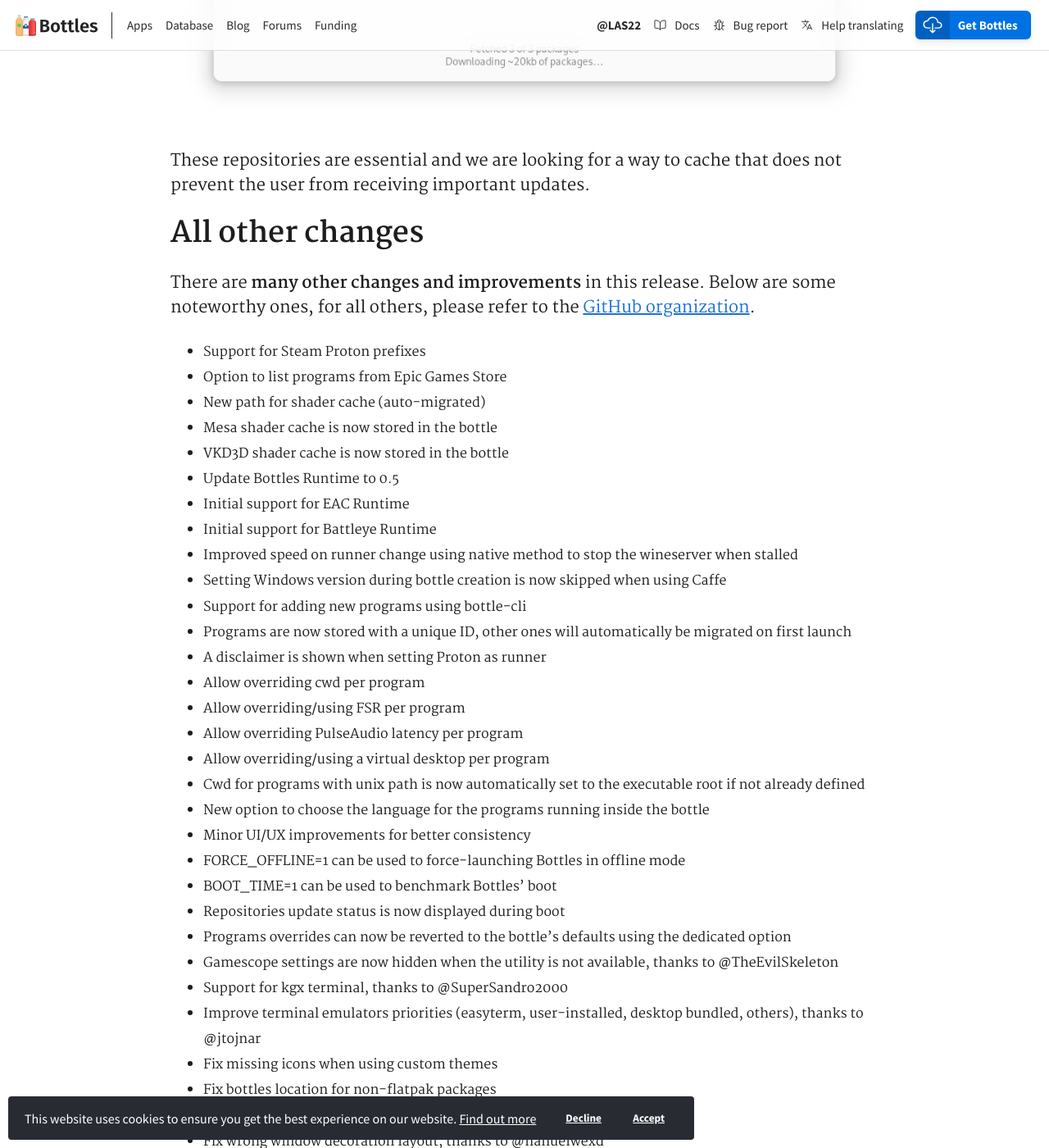
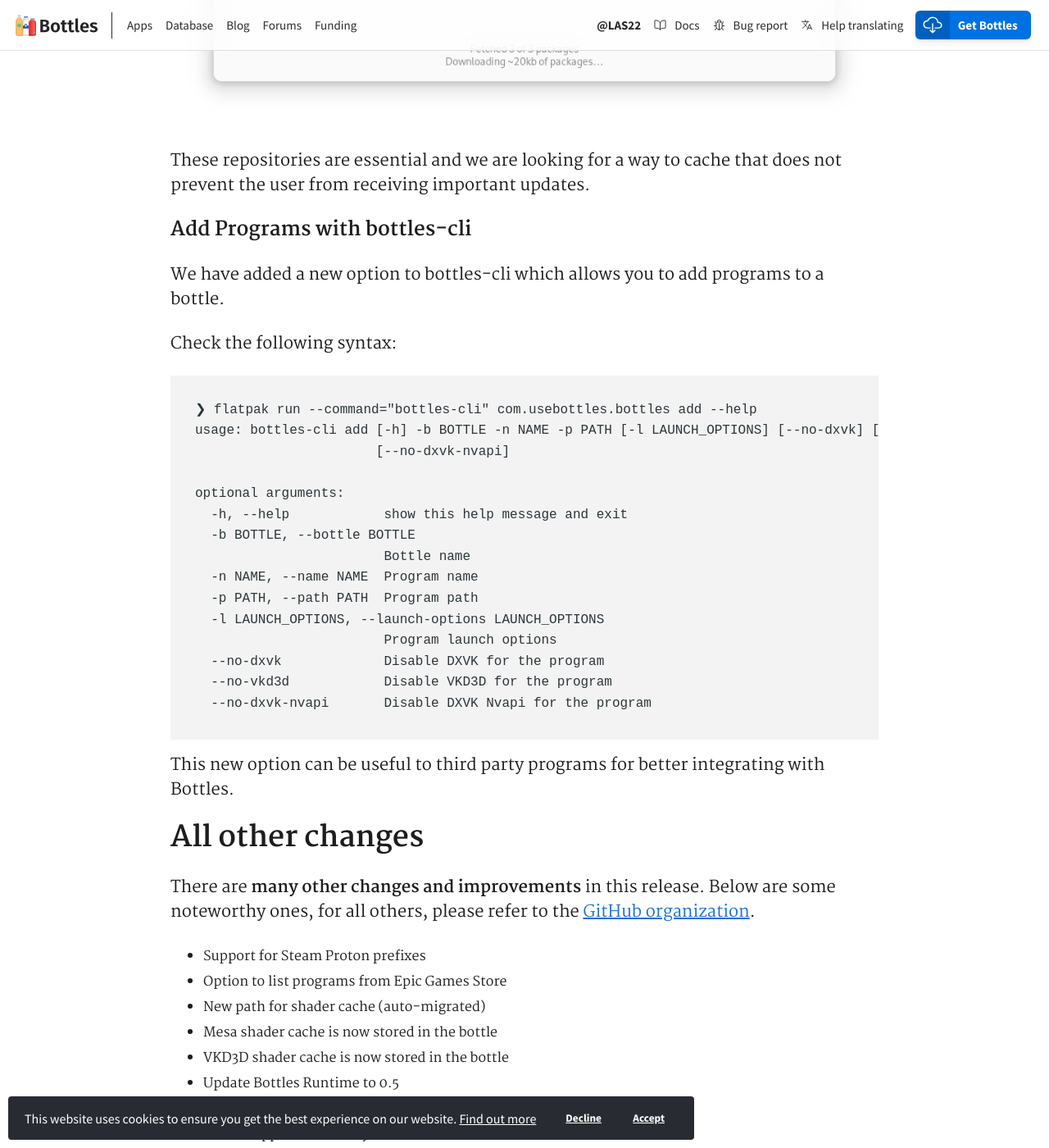
Before and after one commit to bottlesdevs/website, a Jekyll site: the page built from _posts/2022-06-28-release-2022.6.28.md, in a window 1280 px wide and 1400 px high, scrolled down 5095 px. Shown: the whole window at 82% size. Built offline with Jekyll 4.4.1, drawn with Linux system fonts in a browser that asks for light colours; nearby versions of some CDN libraries; comment, search, counter and statistics services are not loaded.

Commit message:
Add Programs with bottles-cli

````diff
--- a/_posts/2022-06-28-release-2022.6.28.md
+++ b/_posts/2022-06-28-release-2022.6.28.md
@@ -115,6 +115,32 @@
 These repositories are essential and we are looking for a way to cache that does
 not prevent the user from receiving important updates.
 
+### Add Programs with bottles-cli
+We have added a new option to bottles-cli which allows you to add programs to
+a bottle.
+
+Check the following syntax:
+```bash
+❯ flatpak run --command="bottles-cli" com.usebottles.bottles add --help
+usage: bottles-cli add [-h] -b BOTTLE -n NAME -p PATH [-l LAUNCH_OPTIONS] [--no-dxvk] [--no-vkd3d]
+                       [--no-dxvk-nvapi]
+
+optional arguments:
+  -h, --help            show this help message and exit
+  -b BOTTLE, --bottle BOTTLE
+                        Bottle name
+  -n NAME, --name NAME  Program name
+  -p PATH, --path PATH  Program path
+  -l LAUNCH_OPTIONS, --launch-options LAUNCH_OPTIONS
+                        Program launch options
+  --no-dxvk             Disable DXVK for the program
+  --no-vkd3d            Disable VKD3D for the program
+  --no-dxvk-nvapi       Disable DXVK Nvapi for the program
+```
+
+This new option can be useful to third party programs for better integrating
+with Bottles.
+
 ## All other changes
 There are **many other changes and improvements** in this release. Below are
 some noteworthy ones, for all others, please refer to the
````
